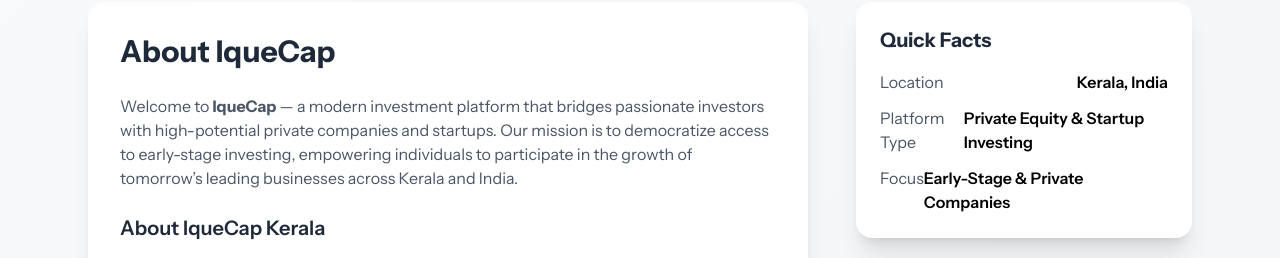
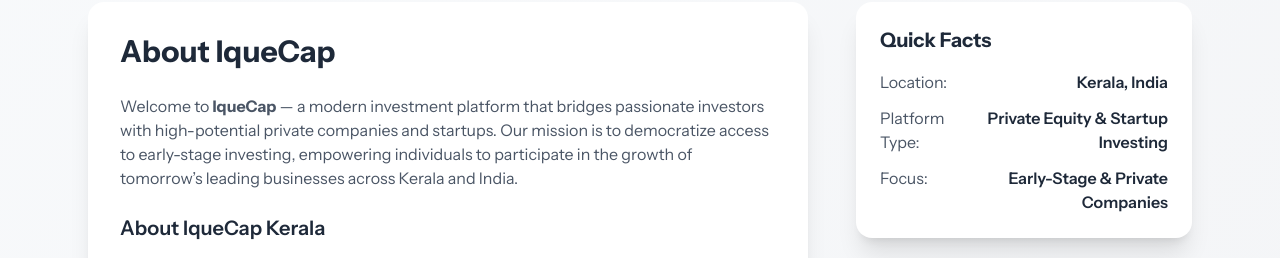
Before and after one commit to ASHIQANWARK/iquecap, a React (Vite) app: page /kerala in a window 1280 px wide. Shown: the part 486-744 px from the top of the page. Built offline with nearby package versions, Linux system fonts and the light colour scheme.

Commit message:
initial commit

```diff
--- a/src/pages/Capadvisor.jsx
+++ b/src/pages/Capadvisor.jsx
@@ -78,7 +78,7 @@
     if (note) message += `Note: ${note}\n`;
 
     const encodedMessage = encodeURIComponent(message);
-    window.open(`https://wa.me/+919035093820?text=${encodedMessage}`, "_blank");
+    window.open(`https://wa.me/+919036913399?text=${encodedMessage}`, "_blank");
   };
 
   const handleSubmit = (e) => {
@@ -895,7 +895,7 @@
                       href="tel:+919035093820"
                       className="text-gray-600 hover:text-emerald-700 transition-colors"
                     >
-                      +91 90350 93820
+                      +919036913399
                     </a>
                   </div>
                 </div>
--- a/src/pages/Kerala.jsx
+++ b/src/pages/Kerala.jsx
@@ -165,20 +165,21 @@
       Quick Facts
     </h3>
     <div className="space-y-3">
-                <div className="flex justify-between">
-                  <span className="text-gray-600">Location</span>
-                  <span className="font-semibold">Kerala, India</span>
+      <div className="flex justify-between items-start">
+        <span className="text-gray-600 w-32">Location:</span>
+        <span className="font-semibold text-gray-800 text-right">Kerala, India</span>
       </div>
-                <div className="flex justify-between">
-                  <span className="text-gray-600">Platform Type</span>
-                  <span className="font-semibold">Private Equity & Startup Investing</span>
+      <div className="flex justify-between items-start">
+        <span className="text-gray-600 w-32">Platform Type:</span>
+        <span className="font-semibold text-gray-800 text-right">Private Equity & Startup Investing</span>
       </div>
-                <div className="flex justify-between">
-                  <span className="text-gray-600">Focus</span>
-                  <span className="font-semibold">Early-Stage & Private Companies</span>
+      <div className="flex justify-between items-start">
+        <span className="text-gray-600 w-32">Focus:</span>
+        <span className="font-semibold text-gray-800 text-right">Early-Stage & Private Companies</span>
       </div>
     </div>
   </div>
+
 
             {/* WhatsApp Enquiry */}
             <div className="bg-white rounded-2xl shadow-xl p-6 text-center">
```
Lines whose indentation alone changed are shown as unchanged.
